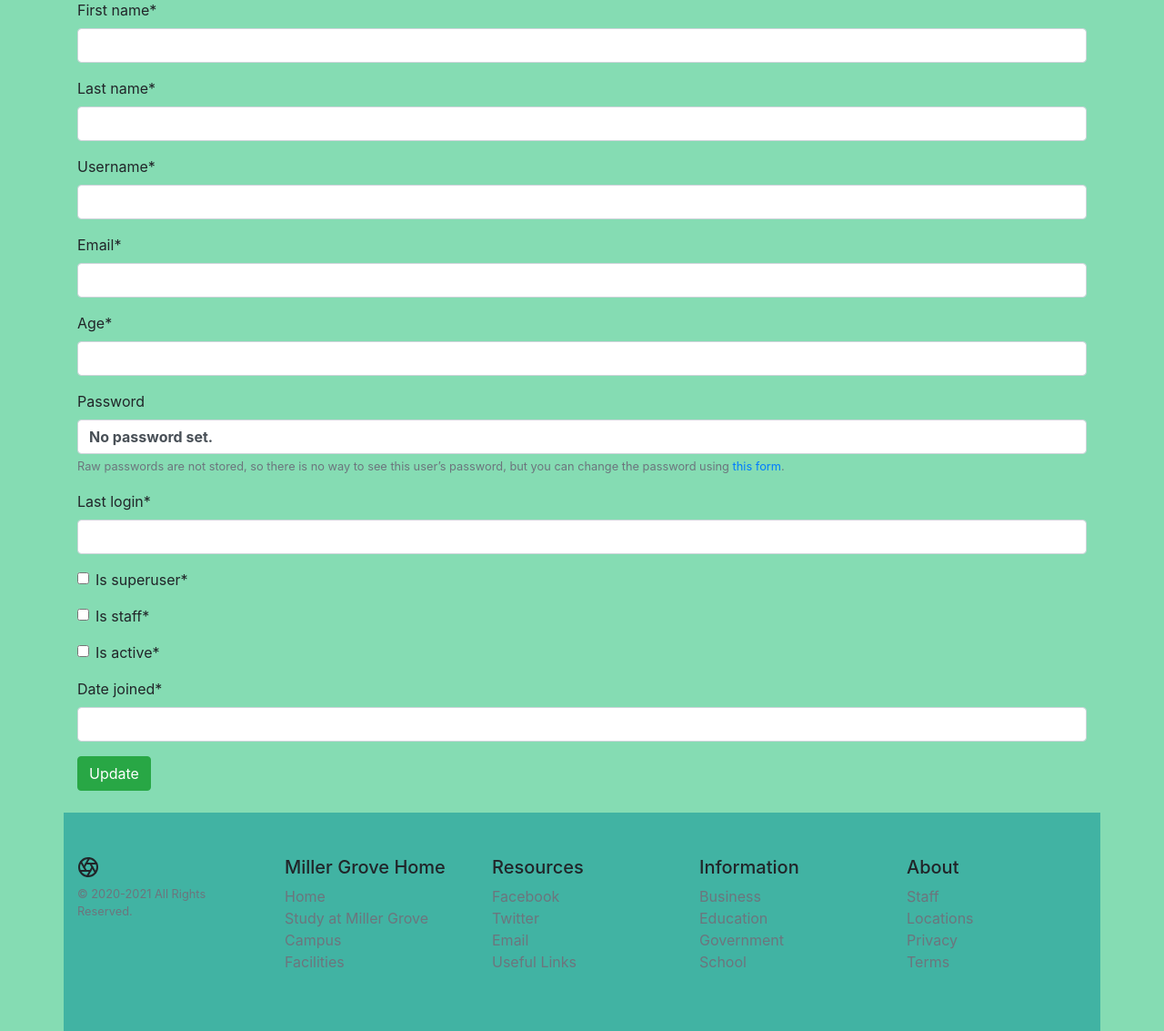
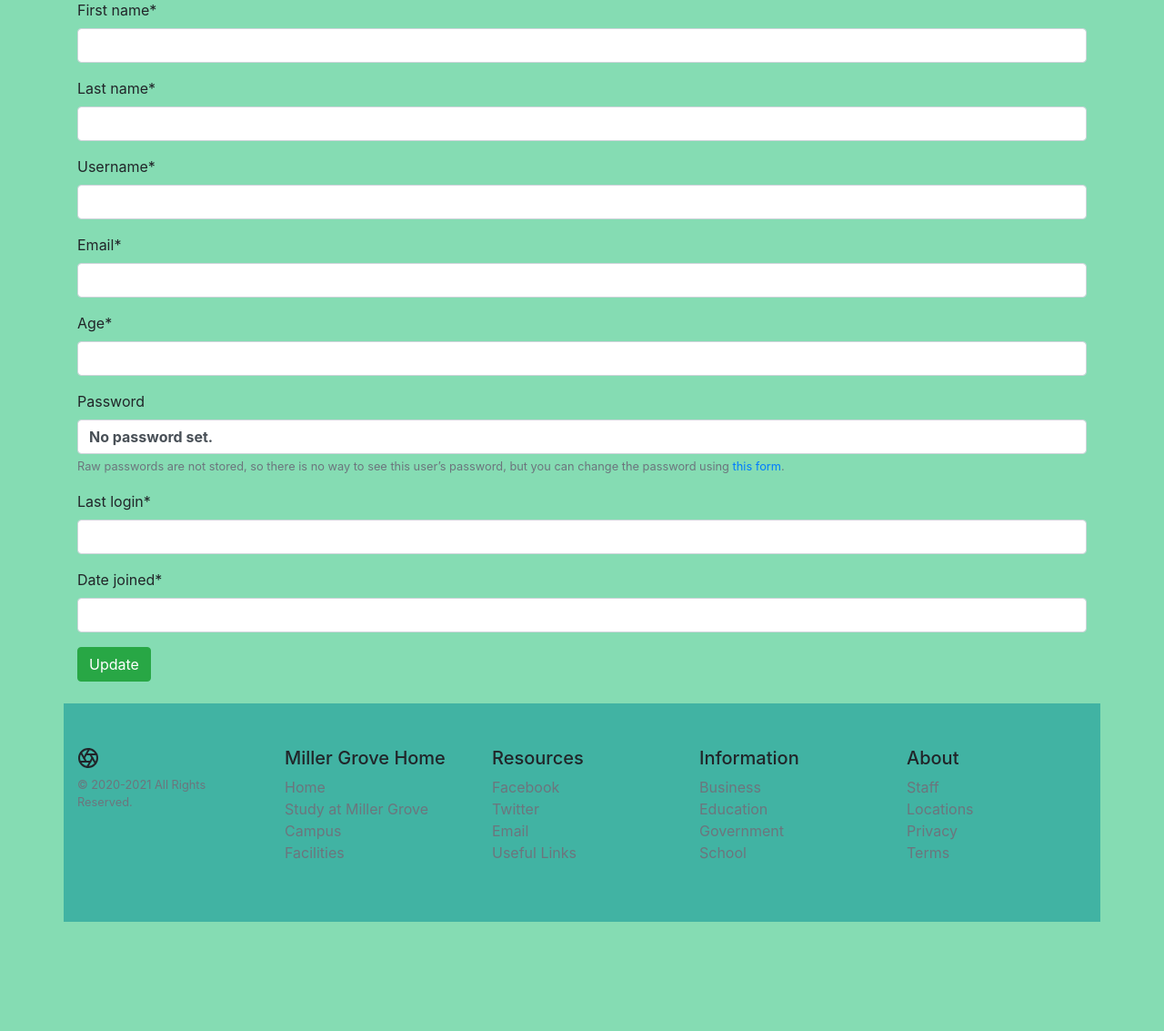
Before and after one commit to oleg-glingeanu/django-project, a Django app: template templates/registration/edit_profile.html in a window 1280 px wide. Shown: the part 103-1236 px from the top of the page at 91% size. After the commit the page ends 1116 px from the top, so only its background shows below. Run offline with Django 3.2, Linux system fonts and the light colour scheme; the template is opened without the code that fills it: values that come from a table or form of the project are taken from there, others are empty; some libraries are stand-ins or nearby versions.

Commit message:
Minor Changes

```diff
--- a/accounts/forms.py
+++ b/accounts/forms.py
@@ -22,11 +22,8 @@ class EditProfileForm(UserChangeForm):
     last_name=forms.CharField(max_length=100, widget=forms.TextInput(attrs={'class': 'form-control'}))
     username=forms.CharField(max_length=100, widget=forms.TextInput(attrs={'class': 'form-control'}))
     last_login=forms.CharField(max_length=100, widget=forms.TextInput(attrs={'class': 'form-control'}))
-    is_superuser=forms.CharField(max_length=100, widget=forms.CheckboxInput(attrs={'class': 'form-check'}))
-    is_staff=forms.CharField(max_length=100, widget=forms.CheckboxInput(attrs={'class': 'form-check'}))
-    is_active=forms.CharField(max_length=100, widget=forms.CheckboxInput(attrs={'class': 'form-check'}))
     date_joined=forms.CharField(max_length=100, widget=forms.TextInput(attrs={'class': 'form-control'}))
     age = forms.CharField(max_length=100, widget=forms.TextInput(attrs={'class': 'form-control'}))
     class Meta:
         model = CustomUser
-        fields = ('first_name','last_name','username','email','age','password') # new
+        fields = ('first_name','last_name','username','email','age') # new
--- a/templates/home.html
+++ b/templates/home.html
@@ -3,6 +3,7 @@
 {% block title %}Miller Grove - Home{% endblock title %}
 {% block content %}
 <link rel="stylesheet" type="text/css" href="{% static '/style.css' %}" />
+
 <div class="jumbotron">
   <div class="container">
     <h1 class="text-center display-3">Welcome</h1>
--- a/templates/registration/edit_profile.html
+++ b/templates/registration/edit_profile.html
@@ -1,7 +1,7 @@
 {% extends 'base.html' %}
 {% load crispy_forms_tags %}
 
-{% block title %}Sign Up{% endblock title %}
+{% block title %}Edit Profile{% endblock title %}
 
 {% block content %}
 <h2>Update Your profile </h2>
```
Also changed, not shown: db.sqlite3.
